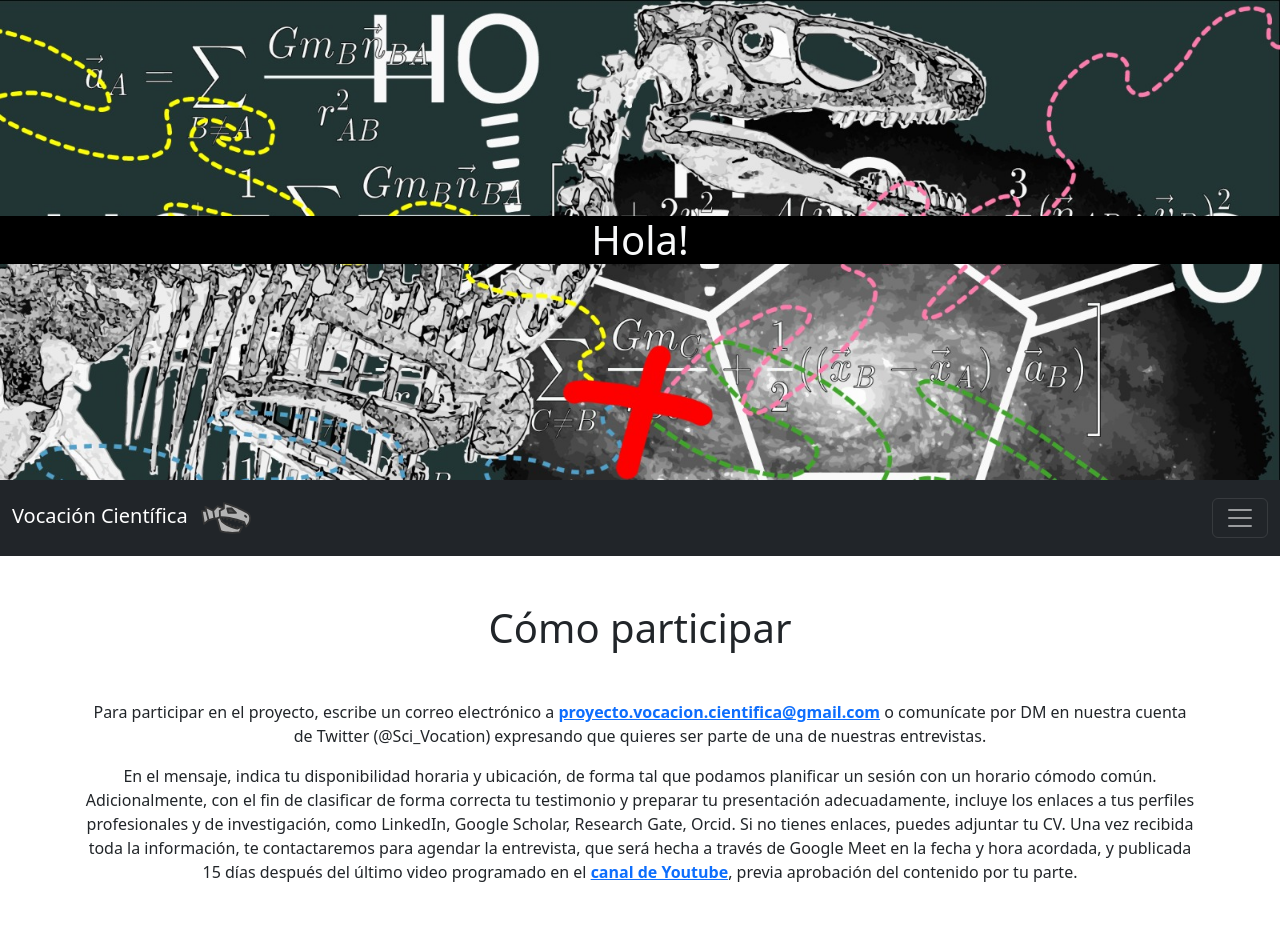
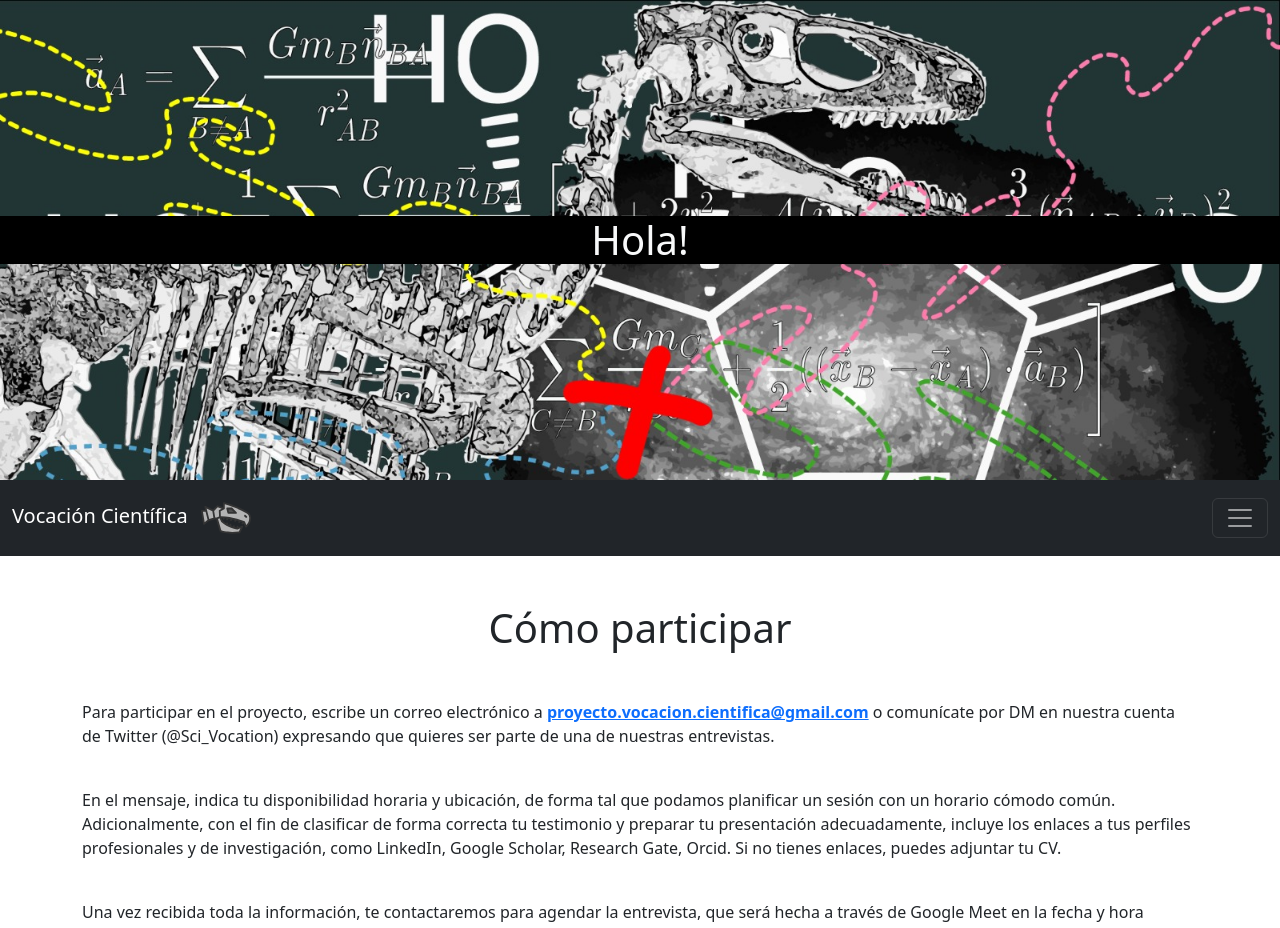
Before and after one commit to miguelfiguera/vocacion-cientifica, a React (Create React App) app: page /vocacion-cientifica/comoparticipar in a window 1280 px wide. Shown: the top 928 px of the page. Built offline with nearby package versions, Linux system fonts and the light colour scheme.

Commit message:
move text to start of the div

```diff
--- a/src/components/ComoParticipar.js
+++ b/src/components/ComoParticipar.js
@@ -4,11 +4,11 @@ export default function ComoParticipar() {
   return (
     <div className="container">
         <h1 className="mt-5 mb-5">Cómo participar</h1>
-    <p> Para participar en el proyecto, escribe un correo electrónico a <strong><a href="mailto:proyecto.vocacion.cientifica@gmail.com"> proyecto.vocacion.cientifica@gmail.com</a></strong> o comunícate por DM en nuestra cuenta de Twitter (@Sci_Vocation) expresando que quieres ser parte de una de nuestras entrevistas.</p>
+    <p className='text-start'> Para participar en el proyecto, escribe un correo electrónico a <strong><a href="mailto:proyecto.vocacion.cientifica@gmail.com"> proyecto.vocacion.cientifica@gmail.com</a></strong> o comunícate por DM en nuestra cuenta de Twitter (@Sci_Vocation) expresando que quieres ser parte de una de nuestras entrevistas.</p> <br />
 
-    En el mensaje, indica tu disponibilidad horaria y ubicación, de forma tal que podamos planificar un sesión con un horario cómodo común. Adicionalmente, con el fin de clasificar de forma correcta tu testimonio y  preparar tu presentación adecuadamente, incluye los enlaces a tus perfiles profesionales y de investigación, como LinkedIn, Google Scholar, Research Gate, Orcid. Si no tienes enlaces, puedes adjuntar tu CV.
+    <p className='text-start'> En el mensaje, indica tu disponibilidad horaria y ubicación, de forma tal que podamos planificar un sesión con un horario cómodo común. Adicionalmente, con el fin de clasificar de forma correcta tu testimonio y  preparar tu presentación adecuadamente, incluye los enlaces a tus perfiles profesionales y de investigación, como LinkedIn, Google Scholar, Research Gate, Orcid. Si no tienes enlaces, puedes adjuntar tu CV.</p> <br />
 
-    Una vez recibida toda la información, te contactaremos para agendar la entrevista, que será hecha a través de Google Meet en la fecha y hora acordada, y publicada 15 días después del último video programado en el <a href="https://www.youtube.com/@proyecto.vocacion.cientifica"><strong> canal de Youtube</strong></a>, previa aprobación del contenido por tu parte.
+    <p className='text-start'>Una vez recibida toda la información, te contactaremos para agendar la entrevista, que será hecha a través de Google Meet en la fecha y hora acordada, y publicada 15 días después del último video programado en el <a href="https://www.youtube.com/@proyecto.vocacion.cientifica"><strong> canal de Youtube</strong></a>, previa aprobación del contenido por tu parte.</p>
     </div>
       )
 }
--- a/src/components/Inicio.js
+++ b/src/components/Inicio.js
@@ -2,10 +2,10 @@ import React from "react";
 
 export default function Inicio() {
   return (
-    <div className="container mt-5">
+    <div className="container mt-5 shadow-lg rounded-3">
       {" "}
       <h1 className="center-text mb-5">Objetivo del proyecto</h1>
-      <p className="mx-auto mb-5">
+      <p className="mx-auto mb-5 text-start">
         Este proyecto busca recopilar testimonios de científicos, de hoy en día
         y de todo el mundo, acerca de qué los motivó a estudiar, desarrollarse
         profesionalmente y continuar en el área científica de su preferencia,
@@ -13,7 +13,7 @@ export default function Inicio() {
         para la elaboración de políticas públicas que favorezcan la vocación
         científica, o en su defecto, una mayor alfabetización científica.
       </p>
-      <div className="container justify-content-center">
+      <div className="container justify-content-center pb-5 rounded-3">
         <iframe
           width="560"
           height="315"
--- a/src/components/Navbar.js
+++ b/src/components/Navbar.js
@@ -5,7 +5,7 @@ import {Link,NavLink} from 'react-router-dom'
 
 export default function Navbar() {
   return (
-    <nav className="navbar navbar-dark bg-dark" style={{zIndex:'0'}}>
+    <nav className="navbar navbar-dark bg-dark">
       <div className="container-fluid">
         <Link className="navbar-brand" to="#">
         Vocación Científica <img className="ms-2 bigHover" src={dino} alt="dinosaurio" style={{maxHeight:'50px'}}/>
```
